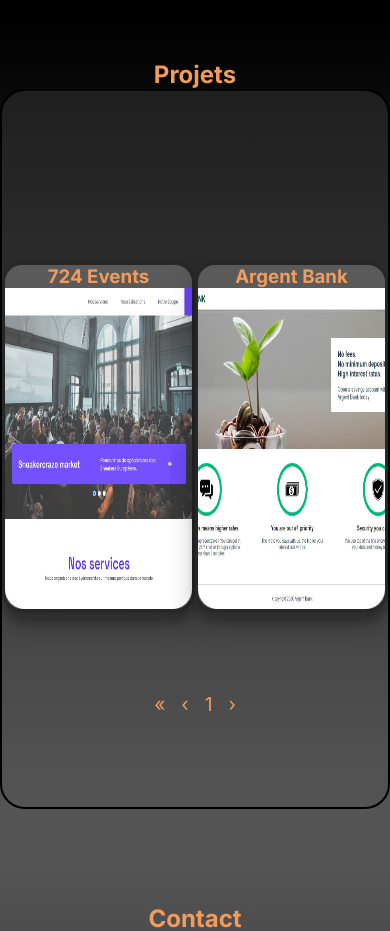
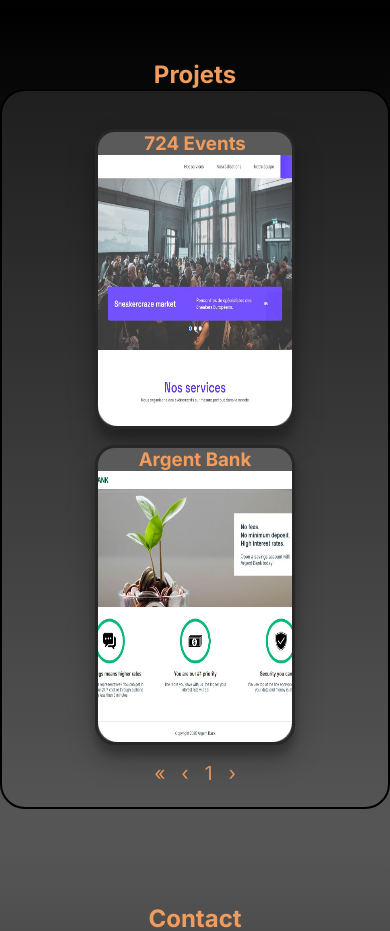
Before and after one commit to JeromeMOULIN/KNPortfolio, a Next.js app: page / in a window 390 px wide. Shown: the part 2520-3451 px from the top of the page. Built offline with nearby package versions, Linux system fonts and the light colour scheme.

Commit message:
fix responsiv for project gallery

```diff
--- a/src/app/components/parts/card.css
+++ b/src/app/components/parts/card.css
@@ -69,3 +69,10 @@
   box-sizing: border-box;
   cursor: pointer;
 }
+/* Responsiv */
+@media (max-width: 580px) {
+  .cardContainer {
+    height: 300px;
+    width: 200px;
+  }
+}
--- a/src/app/components/project.css
+++ b/src/app/components/project.css
@@ -19,3 +19,12 @@
   cursor: pointer;
   font-size: larger;
 }
+/* responsiv */
+@media (max-width: 580px) {
+  .gallery {
+    flex-direction: column;
+    align-items: center;
+    gap: 1em;
+    margin: 1em;
+  }
+}
```
